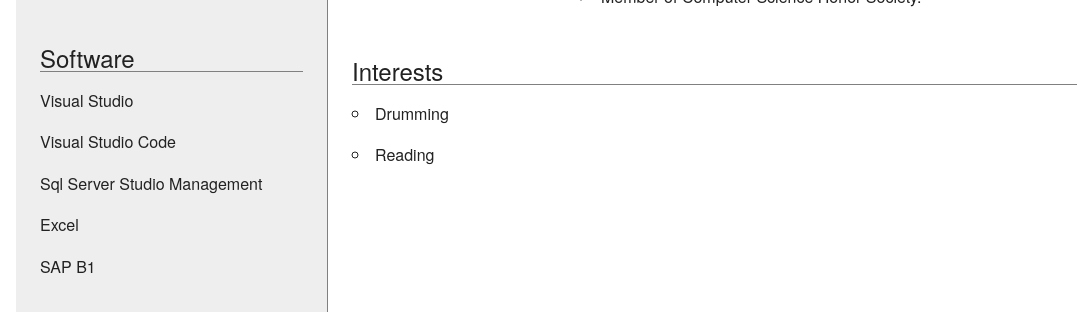
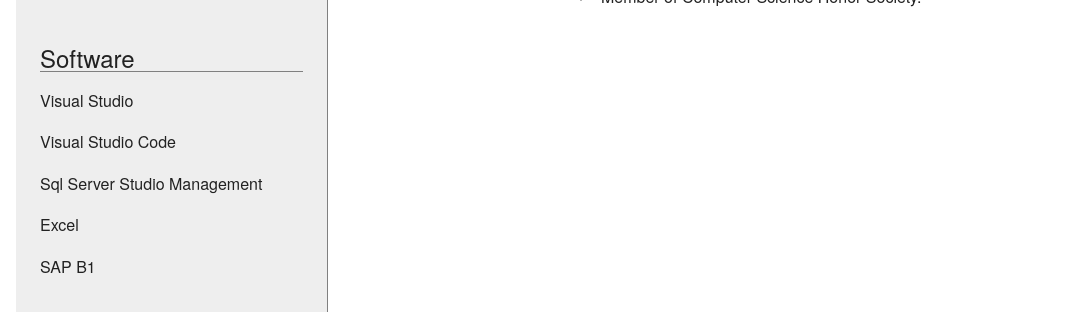
Before and after one commit to MJM91/mjm91.github.io, a plain HTML site: page index.html in a window 1280 px wide. Shown: the part 740-1076 px from the top of the page, without its empty margins (0-1077 px from the left). Drawn offline with Linux system fonts and the light colour scheme.

Commit message:
Removed interests

```diff
--- a/index.html
+++ b/index.html
@@ -180,21 +180,6 @@
                             </div>
                         </div>
                     </div>
-                    <div class="module">
-                            <div class = 'module__header'>
-                                Interests
-                            </div>
-                            <div class = 'module__content'>
-                                <ul>
-                                    <li>
-                                        Drumming
-                                    </li>
-                                    <li>
-                                        Reading
-                                    </li>
-                                </ul>
-                            </div>
-                        </div>
                 </div>
             </main>
         </div>
```
